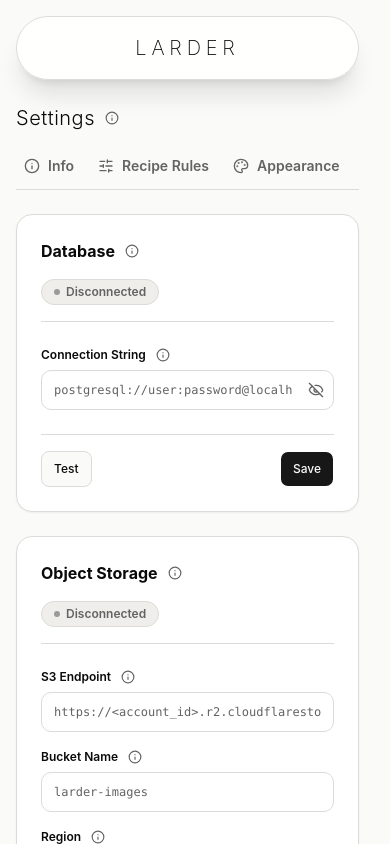
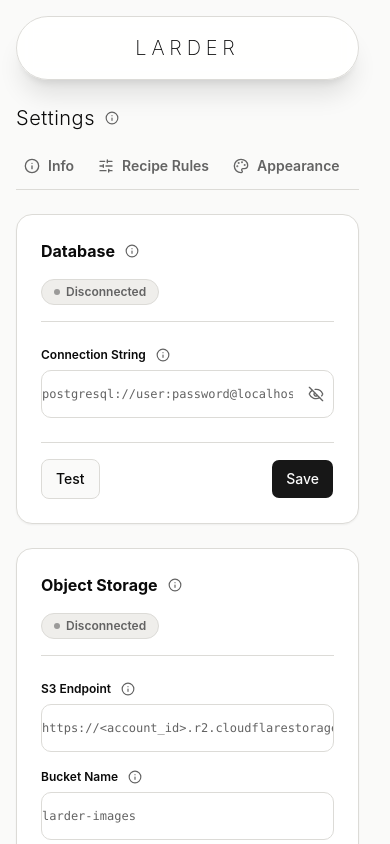
Before and after one commit to GillesVanPellicom/larder, a React (Vite) app: page / in a window 390 px wide. Both pictures are taken after a click on the button "Settings". Shown: the top 844 px of the page. Built offline with nearby package versions, Linux system fonts and the light colour scheme; no server answers.

Commit message:
Changed all input components size based on isMobile

```diff
--- a/src/components/catalog/CatalogToolbar.tsx
+++ b/src/components/catalog/CatalogToolbar.tsx
@@ -55,7 +55,7 @@ export function CatalogToolbar({
       {/* Search Input (Executed on Enter) */}
       <div className="relative flex-1">
         <Search
-          className="absolute left-3 top-1/2 -translate-y-1/2 h-4 w-4 text-muted-foreground cursor-pointer hover:text-foreground transition-colors"
+          className="absolute left-3.5 top-1/2 -translate-y-1/2 h-4 w-4 text-muted-foreground cursor-pointer hover:text-foreground transition-colors"
           onClick={handleCommit}
         />
         <Input
@@ -69,7 +69,7 @@ export function CatalogToolbar({
               handleCommit()
             }
           }}
-          className="pl-9.5 pr-9 text-base md:text-sm bg-card border-border shadow-2xs h-12 sm:h-10"
+          className="pl-10 pr-9 text-base md:text-sm bg-card border-border shadow-2xs h-12 sm:h-10"
         />
         {draftQuery && (
           <button
--- a/src/components/filter-drawer/FilterDrawer.tsx
+++ b/src/components/filter-drawer/FilterDrawer.tsx
@@ -308,7 +308,7 @@ export function FilterDrawer({
                     Text search
                   </label>
                   <div className="relative">
-                    <Search className="absolute left-2.5 top-2.5 h-4 w-4 text-muted-foreground pointer-events-none" />
+                    <Search className="absolute left-3 top-1/2 -translate-y-1/2 h-4 w-4 text-muted-foreground pointer-events-none" />
                     <Input
                       placeholder="Search recipes, instructions..."
                       value={draftCriteria.searchQuery}
@@ -321,13 +321,13 @@ export function FilterDrawer({
                           handleApply()
                         }
                       }}
-                      className="pl-8 text-sm"
+                      className="pl-9.5 pr-9 text-sm"
                     />
                     {draftCriteria.searchQuery && (
                       <button
                         type="button"
                         onClick={handleClearSearch}
-                        className="absolute right-2.5 top-2.5 text-muted-foreground hover:text-foreground cursor-pointer"
+                        className="absolute right-3 top-1/2 -translate-y-1/2 text-muted-foreground hover:text-foreground cursor-pointer"
                       >
                         <X className="h-4 w-4" />
                       </button>
--- a/src/components/ingredients/IngredientsPage.tsx
+++ b/src/components/ingredients/IngredientsPage.tsx
@@ -190,7 +190,7 @@ export function IngredientsPage({ embedded = false }: IngredientsPageProps = {})
             placeholder="Search ingredients..."
             value={searchQuery}
             onChange={(e) => setSearchQuery(e.target.value)}
-            className="pl-9.5 pr-9 bg-card border-border shadow-2xs h-12 sm:h-10 text-base md:text-sm"
+            className="pl-10 pr-9 bg-card border-border shadow-2xs h-12 sm:h-10 text-base md:text-sm"
           />
           {searchQuery && (
             <button
--- a/src/components/ui/button.tsx
+++ b/src/components/ui/button.tsx
@@ -20,15 +20,15 @@ const buttonVariants = cva(
       },
       size: {
         default:
-          "h-10 sm:h-9 gap-2 px-3.5 sm:px-3 text-sm has-data-[icon=inline-end]:pr-2.5 has-data-[icon=inline-start]:pl-2.5",
-        xs: "h-7.5 sm:h-6 gap-1 rounded-[min(var(--radius-md),10px)] px-2 text-xs in-data-[slot=button-group]:rounded-lg has-data-[icon=inline-end]:pr-1.5 has-data-[icon=inline-start]:pl-1.5 [&_svg:not([class*='size-'])]:size-3.5 sm:[&_svg:not([class*='size-'])]:size-3",
-        sm: "h-9 sm:h-8 gap-1.5 rounded-[min(var(--radius-md),12px)] px-3 sm:px-2.5 text-xs in-data-[slot=button-group]:rounded-lg has-data-[icon=inline-end]:pr-2 has-data-[icon=inline-start]:pl-2 [&_svg:not([class*='size-'])]:size-3.5",
-        lg: "h-11 sm:h-10 gap-2 px-4 text-base sm:text-sm has-data-[icon=inline-end]:pr-3 has-data-[icon=inline-start]:pl-3",
-        icon: "size-10 sm:size-9",
+          "h-12 sm:h-9 gap-2 px-4 sm:px-3 text-base sm:text-sm has-data-[icon=inline-end]:pr-3 has-data-[icon=inline-start]:pl-3",
+        xs: "h-8 sm:h-6 gap-1 rounded-[min(var(--radius-md),10px)] px-2.5 sm:px-2 text-xs in-data-[slot=button-group]:rounded-lg has-data-[icon=inline-end]:pr-1.5 has-data-[icon=inline-start]:pl-1.5 [&_svg:not([class*='size-'])]:size-3.5 sm:[&_svg:not([class*='size-'])]:size-3",
+        sm: "h-10 sm:h-8 gap-1.5 rounded-[min(var(--radius-md),12px)] px-3.5 sm:px-2.5 text-sm sm:text-xs in-data-[slot=button-group]:rounded-lg has-data-[icon=inline-end]:pr-2.5 has-data-[icon=inline-start]:pl-2.5 [&_svg:not([class*='size-'])]:size-3.5",
+        lg: "h-12 sm:h-10 gap-2 px-4.5 sm:px-4 text-base sm:text-sm has-data-[icon=inline-end]:pr-3.5 has-data-[icon=inline-start]:pl-3.5",
+        icon: "size-12 sm:size-9",
         "icon-xs":
-          "size-7.5 sm:size-6 rounded-[min(var(--radius-md),10px)] in-data-[slot=button-group]:rounded-lg [&_svg:not([class*='size-'])]:size-3.5 sm:[&_svg:not([class*='size-'])]:size-3",
+          "size-8 sm:size-6 rounded-[min(var(--radius-md),10px)] in-data-[slot=button-group]:rounded-lg [&_svg:not([class*='size-'])]:size-3.5 sm:[&_svg:not([class*='size-'])]:size-3",
         "icon-sm":
-          "size-9 sm:size-8 rounded-[min(var(--radius-md),12px)] in-data-[slot=button-group]:rounded-lg",
+          "size-10 sm:size-8 rounded-[min(var(--radius-md),12px)] in-data-[slot=button-group]:rounded-lg",
         "icon-lg": "size-12 sm:size-10",
       },
     },
--- a/src/components/ui/input-group.tsx
+++ b/src/components/ui/input-group.tsx
@@ -12,7 +12,7 @@ function InputGroup({ className, ...props }: React.ComponentProps<"div">) {
       data-slot="input-group"
       role="group"
       className={cn(
-        "group/input-group relative flex h-10 sm:h-9 w-full min-w-0 items-center rounded-lg border border-input transition-colors outline-none in-data-[slot=combobox-content]:focus-within:border-inherit in-data-[slot=combobox-content]:focus-within:ring-0 has-disabled:bg-input/50 has-disabled:opacity-50 has-[[data-slot=input-group-control]:focus-visible]:border-ring has-[[data-slot=input-group-control]:focus-visible]:ring-3 has-[[data-slot=input-group-control]:focus-visible]:ring-ring/50 has-[[data-slot][aria-invalid=true]]:border-destructive has-[[data-slot][aria-invalid=true]]:ring-3 has-[[data-slot][aria-invalid=true]]:ring-destructive/20 has-[>[data-align=block-end]]:h-auto has-[>[data-align=block-end]]:flex-col has-[>[data-align=block-start]]:h-auto has-[>[data-align=block-start]]:flex-col has-[>textarea]:h-auto dark:bg-input/30 dark:has-disabled:bg-input/80 dark:has-[[data-slot][aria-invalid=true]]:ring-destructive/40 has-[>[data-align=block-end]]:[&>input]:pt-3 has-[>[data-align=block-start]]:[&>input]:pb-3 has-[>[data-align=inline-end]]:[&>input]:pr-1.5 has-[>[data-align=inline-start]]:[&>input]:pl-1.5",
+        "group/input-group relative flex h-12 sm:h-9 w-full min-w-0 items-center rounded-lg border border-input transition-colors outline-none in-data-[slot=combobox-content]:focus-within:border-inherit in-data-[slot=combobox-content]:focus-within:ring-0 has-disabled:bg-input/50 has-disabled:opacity-50 has-[[data-slot=input-group-control]:focus-visible]:border-ring has-[[data-slot=input-group-control]:focus-visible]:ring-3 has-[[data-slot=input-group-control]:focus-visible]:ring-ring/50 has-[[data-slot][aria-invalid=true]]:border-destructive has-[[data-slot][aria-invalid=true]]:ring-3 has-[[data-slot][aria-invalid=true]]:ring-destructive/20 has-[>[data-align=block-end]]:h-auto has-[>[data-align=block-end]]:flex-col has-[>[data-align=block-start]]:h-auto has-[>[data-align=block-start]]:flex-col has-[>textarea]:h-auto dark:bg-input/30 dark:has-disabled:bg-input/80 dark:has-[[data-slot][aria-invalid=true]]:ring-destructive/40 has-[>[data-align=block-end]]:[&>input]:pt-3 has-[>[data-align=block-start]]:[&>input]:pb-3 has-[>[data-align=inline-end]]:[&>input]:pr-1.5 has-[>[data-align=inline-start]]:[&>input]:pl-1.5",
         className
       )}
       {...props}
@@ -21,14 +21,14 @@ function InputGroup({ className, ...props }: React.ComponentProps<"div">) {
 }
 
 const inputGroupAddonVariants = cva(
-  "flex h-auto cursor-text items-center justify-center gap-2 py-1.5 text-sm font-medium text-muted-foreground select-none group-data-[disabled=true]/input-group:opacity-50 [&>kbd]:rounded-[calc(var(--radius)-5px)] [&>svg:not([class*='size-'])]:size-4",
+  "flex h-auto cursor-text items-center justify-center gap-2 py-1.5 text-sm font-medium text-muted-foreground select-none group-data-[disabled=true]/input-group:opacity-50 [&>kbd]:rounded-[calc(var(--radius)-5px)] [&>svg:not([class*='size-'])]:size-4.5 sm:[&>svg:not([class*='size-'])]:size-4",
   {
     variants: {
       align: {
         "inline-start":
-          "order-first pl-2 has-[>button]:ml-[-0.3rem] has-[>kbd]:ml-[-0.15rem]",
+          "order-first pl-2.5 sm:pl-2 has-[>button]:ml-[-0.3rem] has-[>kbd]:ml-[-0.15rem]",
         "inline-end":
-          "order-last pr-2 has-[>button]:mr-[-0.3rem] has-[>kbd]:mr-[-0.15rem]",
+          "order-last pr-2.5 sm:pr-2 has-[>button]:mr-[-0.3rem] has-[>kbd]:mr-[-0.15rem]",
         "block-start":
           "order-first w-full justify-start px-2.5 pt-2 group-has-[>input]/input-group:pt-2 [.border-b]:pb-2",
         "block-end":
@@ -68,11 +68,11 @@ const inputGroupButtonVariants = cva(
   {
     variants: {
       size: {
-        xs: "h-6 gap-1 rounded-[calc(var(--radius)-3px)] px-1.5 [&>svg:not([class*='size-'])]:size-3.5",
+        xs: "h-8 sm:h-6 gap-1 rounded-[calc(var(--radius)-3px)] px-2 sm:px-1.5 [&>svg:not([class*='size-'])]:size-4 sm:[&>svg:not([class*='size-'])]:size-3.5",
         sm: "",
         "icon-xs":
-          "size-6 rounded-[calc(var(--radius)-3px)] p-0 has-[>svg]:p-0",
-        "icon-sm": "size-8 p-0 has-[>svg]:p-0",
+          "size-8 sm:size-6 rounded-[calc(var(--radius)-3px)] p-0 has-[>svg]:p-0 [&>svg:not([class*='size-'])]:size-4 sm:[&>svg:not([class*='size-'])]:size-3.5",
+        "icon-sm": "size-10 sm:size-8 p-0 has-[>svg]:p-0",
       },
     },
     defaultVariants: {
--- a/src/components/ui/input.tsx
+++ b/src/components/ui/input.tsx
@@ -8,7 +8,7 @@ function Input({ className, type, ...props }: React.ComponentProps<"input">) {
       type={type}
       data-slot="input"
       className={cn(
-        "h-10 sm:h-9 w-full min-w-0 rounded-lg border border-input bg-transparent px-3 py-2 sm:py-1.5 text-base transition-colors outline-none file:inline-flex file:h-6 file:border-0 file:bg-transparent file:text-sm file:font-medium file:text-foreground placeholder:text-muted-foreground focus-visible:border-ring focus-visible:ring-3 focus-visible:ring-ring/50 disabled:pointer-events-none disabled:cursor-not-allowed disabled:bg-input/50 disabled:opacity-50 aria-invalid:border-destructive aria-invalid:ring-3 aria-invalid:ring-destructive/20 md:text-sm dark:bg-input/30 dark:disabled:bg-input/80 dark:aria-invalid:border-destructive/50 dark:aria-invalid:ring-destructive/40",
+        "h-12 sm:h-9 w-full min-w-0 rounded-lg border border-input bg-transparent py-2.5 sm:py-1.5 [&:not([class*='pl-']):not([class*='px-']):not([class*='p-'])]:pl-3.5 [&:not([class*='pr-']):not([class*='px-']):not([class*='p-'])]:pr-3.5 [&:not([class*='pl-']):not([class*='px-']):not([class*='p-'])]:sm:pl-3 [&:not([class*='pr-']):not([class*='px-']):not([class*='p-'])]:sm:pr-3 text-base md:text-sm transition-colors outline-none file:inline-flex file:h-6 file:border-0 file:bg-transparent file:text-sm file:font-medium file:text-foreground placeholder:text-muted-foreground focus-visible:border-ring focus-visible:ring-3 focus-visible:ring-ring/50 disabled:pointer-events-none disabled:cursor-not-allowed disabled:bg-input/50 disabled:opacity-50 aria-invalid:border-destructive aria-invalid:ring-3 aria-invalid:ring-destructive/20 dark:bg-input/30 dark:disabled:bg-input/80 dark:aria-invalid:border-destructive/50 dark:aria-invalid:ring-destructive/40",
         className
       )}
       {...props}
--- a/src/components/ui/select.tsx
+++ b/src/components/ui/select.tsx
@@ -38,7 +38,7 @@ function SelectTrigger({
       data-slot="select-trigger"
       data-size={size}
       className={cn(
-        "flex w-fit items-center justify-between gap-1.5 rounded-lg border border-input bg-transparent py-2 pr-2.5 pl-3 text-base md:text-sm whitespace-nowrap transition-colors outline-none select-none focus-visible:border-ring focus-visible:ring-3 focus-visible:ring-ring/50 disabled:cursor-not-allowed disabled:opacity-50 aria-invalid:border-destructive aria-invalid:ring-3 aria-invalid:ring-destructive/20 data-placeholder:text-muted-foreground data-[size=default]:h-10 sm:data-[size=default]:h-9 data-[size=sm]:h-9 sm:data-[size=sm]:h-8 data-[size=sm]:rounded-[min(var(--radius-md),10px)] *:data-[slot=select-value]:line-clamp-1 *:data-[slot=select-value]:flex *:data-[slot=select-value]:items-center *:data-[slot=select-value]:gap-1.5 dark:bg-input/30 dark:hover:bg-input/50 dark:aria-invalid:border-destructive/50 dark:aria-invalid:ring-destructive/40 [&_svg]:pointer-events-none [&_svg]:shrink-0 [&_svg:not([class*='size-'])]:size-4",
+        "flex w-fit items-center justify-between gap-1.5 rounded-lg border border-input bg-transparent py-2.5 sm:py-2 pr-3 sm:pr-2.5 pl-3.5 sm:pl-3 text-base md:text-sm whitespace-nowrap transition-colors outline-none select-none focus-visible:border-ring focus-visible:ring-3 focus-visible:ring-ring/50 disabled:cursor-not-allowed disabled:opacity-50 aria-invalid:border-destructive aria-invalid:ring-3 aria-invalid:ring-destructive/20 data-placeholder:text-muted-foreground data-[size=default]:h-12 sm:data-[size=default]:h-9 data-[size=sm]:h-10 sm:data-[size=sm]:h-8 data-[size=sm]:rounded-[min(var(--radius-md),10px)] *:data-[slot=select-value]:line-clamp-1 *:data-[slot=select-value]:flex *:data-[slot=select-value]:items-center *:data-[slot=select-value]:gap-1.5 dark:bg-input/30 dark:hover:bg-input/50 dark:aria-invalid:border-destructive/50 dark:aria-invalid:ring-destructive/40 [&_svg]:pointer-events-none [&_svg]:shrink-0 [&_svg:not([class*='size-'])]:size-4.5 sm:[&_svg:not([class*='size-'])]:size-4",
         className
       )}
       {...props}
@@ -46,7 +46,7 @@ function SelectTrigger({
       {children}
       <SelectPrimitive.Icon
         render={
-          <ChevronDownIcon className="pointer-events-none size-4 text-muted-foreground" />
+          <ChevronDownIcon className="pointer-events-none size-4.5 sm:size-4 text-muted-foreground" />
         }
       />
     </SelectPrimitive.Trigger>
@@ -114,7 +114,7 @@ function SelectItem({
     <SelectPrimitive.Item
       data-slot="select-item"
       className={cn(
-        "relative flex w-full cursor-default items-center gap-1.5 rounded-md py-1 pr-8 pl-1.5 text-sm outline-hidden select-none focus:bg-accent focus:text-accent-foreground not-data-[variant=destructive]:focus:**:text-accent-foreground data-disabled:pointer-events-none data-disabled:opacity-50 [&_svg]:pointer-events-none [&_svg]:shrink-0 [&_svg:not([class*='size-'])]:size-4 *:[span]:last:flex *:[span]:last:items-center *:[span]:last:gap-2",
+        "relative flex w-full cursor-default items-center gap-1.5 rounded-md min-h-11 sm:min-h-8 py-2.5 sm:py-1 pr-8 pl-3 sm:pl-1.5 text-base sm:text-sm outline-hidden select-none focus:bg-accent focus:text-accent-foreground not-data-[variant=destructive]:focus:**:text-accent-foreground data-disabled:pointer-events-none data-disabled:opacity-50 [&_svg]:pointer-events-none [&_svg]:shrink-0 [&_svg:not([class*='size-'])]:size-4 *:[span]:last:flex *:[span]:last:items-center *:[span]:last:gap-2",
         className
       )}
       {...props}
--- a/src/components/ui/textarea.tsx
+++ b/src/components/ui/textarea.tsx
@@ -6,7 +6,7 @@ function Textarea({ className, ...props }: React.ComponentProps<"textarea">) {
     <textarea
       data-slot="textarea"
       className={cn(
-        "flex field-sizing-content min-h-16 w-full rounded-lg border border-input bg-transparent px-2.5 py-2 text-base transition-colors outline-none placeholder:text-muted-foreground focus-visible:border-ring focus-visible:ring-3 focus-visible:ring-ring/50 disabled:cursor-not-allowed disabled:bg-input/50 disabled:opacity-50 aria-invalid:border-destructive aria-invalid:ring-3 aria-invalid:ring-destructive/20 md:text-sm dark:bg-input/30 dark:disabled:bg-input/80 dark:aria-invalid:border-destructive/50 dark:aria-invalid:ring-destructive/40",
+        "flex field-sizing-content min-h-20 sm:min-h-16 w-full rounded-lg border border-input bg-transparent px-3.5 py-2.5 sm:px-2.5 sm:py-2 text-base md:text-sm transition-colors outline-none placeholder:text-muted-foreground focus-visible:border-ring focus-visible:ring-3 focus-visible:ring-ring/50 disabled:cursor-not-allowed disabled:bg-input/50 disabled:opacity-50 aria-invalid:border-destructive aria-invalid:ring-3 aria-invalid:ring-destructive/20 dark:bg-input/30 dark:disabled:bg-input/80 dark:aria-invalid:border-destructive/50 dark:aria-invalid:ring-destructive/40",
         className
       )}
       {...props}
```
Also changed, not shown: src/components/settings/CategoriesAndRulesTab.tsx (+5 -5 lines), src/components/ui/pagination.tsx (+5 -5 lines), src/components/ui/stepper.tsx (+6 -6 lines), src/components/ui/unit-stepper.tsx (+6 -6 lines).
